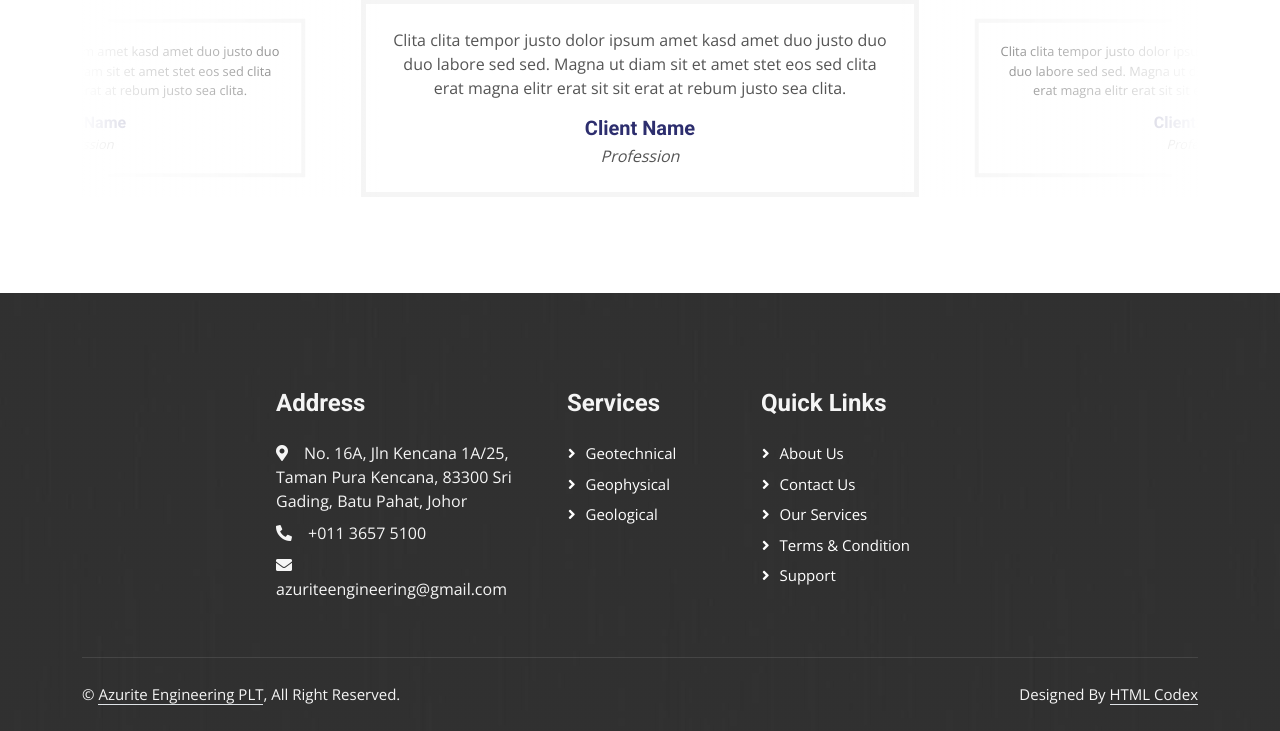
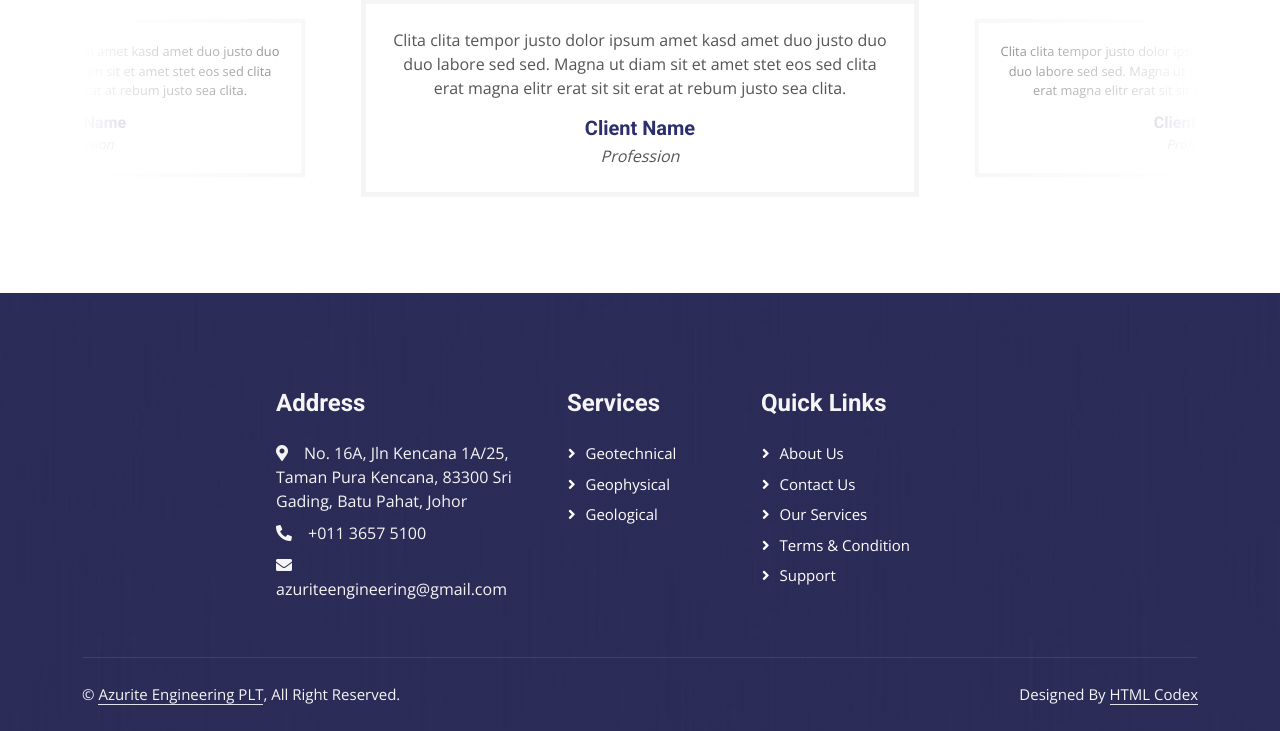
Before and after one commit to taufiqnzm/Azurite_Engineering_PLT, a PHP site: page /index.php in a window 1280 px wide. Shown: the part 3084-3815 px from the top of the page. Run offline with PHP 8.4, Linux system fonts and the light colour scheme; data that the repository does not hold is empty; some libraries are stand-ins or nearby versions.

Commit message:
changed footer yeay

```diff
--- a/css/style.css
+++ b/css/style.css
@@ -563,7 +563,7 @@
 
 /*** Footer ***/
 .footer {
-    background: linear-gradient(rgba(53, 53, 53, .7), rgba(53, 53, 53, .7)), url(../img/footer.jpg) center center no-repeat;
+    background: linear-gradient(rgba(45, 46, 110, .7), rgba(45, 46, 110, .7)), url('../img/footer.jpg') center center no-repeat;
     background-size: cover;
 }
 
```
